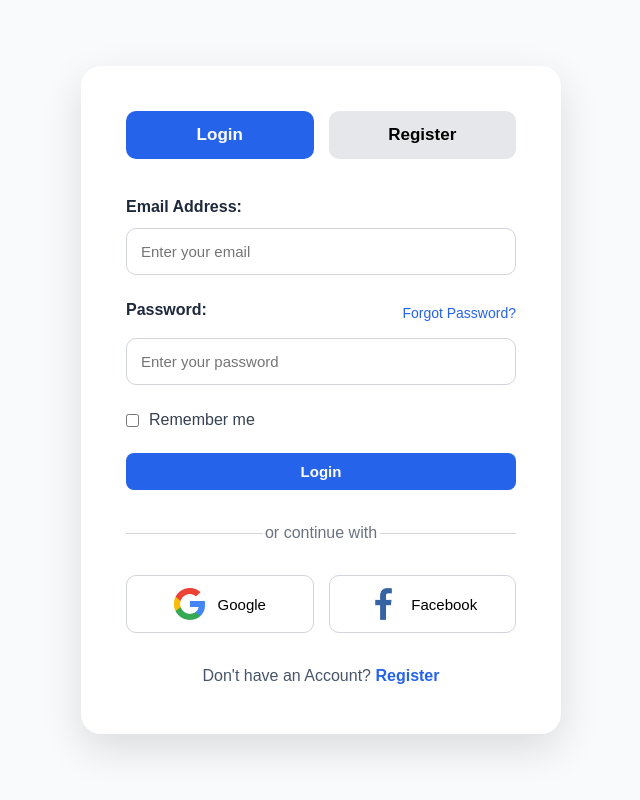
After one commit to Amarapriyanjith/Study-connect, a PHP site: the page made by login page.html in a window 1280 px wide. The commit adds this page. Shown: the whole page, without its empty margins (319-959 px from the left). Run offline with PHP 8.4, Linux system fonts and the light colour scheme.

Commit message:
login and register form

```diff
--- /dev/null
+++ b/css/login and register.css
@@ -0,0 +1,226 @@
+*{
+    margin:0;
+    padding:0;
+    box-sizing:border-box;
+    font-family:'Poppins',sans-serif;
+}
+
+body{
+    background:#f4f7fc;
+    display:flex;
+    justify-content:center;
+    align-items:center;
+    min-height:100vh;
+}
+
+.login-container{
+    width:480px;
+    background:#fff;
+    padding:45px;
+    border-radius:20px;
+    box-shadow:0 15px 40px rgba(0,0,0,.12);
+}
+
+.register-container{
+    width:480px;
+    background:#fff;
+    padding:45px;
+    border-radius:20px;
+    box-shadow:0 15px 40px rgba(0,0,0,.12);
+}
+
+.tabs{
+    display:flex;
+    gap:15px;
+    margin-bottom:35px;
+}
+
+.tabs button{
+    flex:1;
+    padding:14px;
+    border:none;
+    border-radius:10px;
+    background:#e5e7eb;
+    cursor:pointer;
+    font-size:17px;
+    font-weight:600;
+    transition:.3s;
+}
+
+.tabs button.active{
+    background:#2563eb;
+    color:#fff;
+}
+
+.tabs button:hover{
+    background:#2563eb;
+    color:white;
+}
+
+.form-group{
+    margin-bottom:22px;
+}
+
+.form-group label{
+    display:block;
+    margin-bottom:8px;
+    font-weight:600;
+    color:#1e293b;
+}
+
+/* Password heading */
+
+.password-title{
+    display:flex;
+    justify-content:space-between;
+    align-items:center;
+    margin-bottom:8px;
+}
+
+.password-title a{
+    color:#2563eb;
+    text-decoration:none;
+    font-size:14px;
+}
+
+.password-title a:hover{
+    text-decoration:underline;
+}
+
+.form-group input{
+    width:100%;
+    padding:14px;
+    border:1px solid #d1d5db;
+    border-radius:10px;
+    font-size:15px;
+    outline:none;
+    transition:.3s;
+}
+
+.form-group input:focus{
+    border-color:#2563eb;
+    box-shadow:0 0 8px rgba(37,99,235,.2);
+}
+
+.remember{
+    margin:20px 0;
+}
+
+.remember label{
+    display:flex;
+    align-items:center;
+    gap:10px;
+    color:#374151;
+}
+
+.login-btn{
+    width:100%;
+    padding:15px;
+    border:none;
+    border-radius:10px;
+    background:#2563eb;
+    color:white;
+    font-size:17px;
+    font-weight:600;
+    cursor:pointer;
+    transition:.3s;
+}
+
+.login-btn:hover{
+    background:#1d4ed8;
+}
+
+.register-btn{
+    width:100%;
+    padding:15px;
+    border:none;
+    border-radius:10px;
+    background:#2563eb;
+    color:white;
+    font-size:17px;
+    font-weight:600;
+    cursor:pointer;
+    transition:.3s;
+}
+
+.register-btn:hover{
+    background:#1d4ed8;
+}
+
+.divider{
+    text-align:center;
+    margin:30px 0;
+    color:#6b7280;
+    position:relative;
+}
+
+.divider::before,
+.divider::after{
+    content:"";
+    position:absolute;
+    top:50%;
+    width:35%;
+    height:1px;
+    background:#d1d5db;
+}
+
+.divider::before{
+    left:0;
+}
+
+.divider::after{
+    right:0;
+}
+
+.social-login{
+    display:flex;
+    gap:15px;
+}
+
+.social-login button{
+    flex:1;
+    display:flex;
+    align-items:center;
+    justify-content:center;
+    gap:12px;
+    padding:12px;
+    border:1px solid #d1d5db;
+    background:white;
+    border-radius:10px;
+    cursor:pointer;
+    font-size:15px;
+    font-weight:500;
+    transition:.3s;
+}
+
+.social-login button i{
+    margin-right:8px;
+}
+
+.social-login button:hover{
+    background:#f1f5f9;
+}
+
+.social-login img{
+    width: 32px;
+    height: 32px;
+    display: block;
+    object-fit: contain;
+}
+
+
+.signup{
+    text-align:center;
+    margin-top:30px;
+    color:#475569;
+}
+
+.signup a{
+    color:#2563eb;
+    text-decoration:none;
+    font-weight:600;
+}
+
+.signup a:hover{
+    text-decoration:underline;
+}
--- a/css/style.css
+++ b/css/style.css
@@ -4,7 +4,7 @@
     box-sizing:border-box;
     font-family:'Poppins',sans-serif;
     }
-.body{
+body{
     background:#f8fafc;
     color:#1e293b;
     line-height:1.6;
--- /dev/null
+++ b/login page.html
@@ -0,0 +1,117 @@
+<!DOCTYPE html>
+<!DOCTYPE html>
+<html lang="en">
+<head>
+    <meta charset="UTF-8">
+    <meta name="viewport" content="width=device-width, initial-scale=1.0">
+    <title>Login Form</title>
+    <link rel="stylesheet" href="css/login and register.css">
+    <link rel="stylesheet" href="css/style.css">
+</head>
+<body>
+
+        <div class="login-container">
+
+    <!-- Login/Register Tabs -->
+
+    <div class="tabs">
+
+        <button class="active">Login</button>
+
+        <button onclick="location.href='register.html'">
+            Register
+        </button>
+
+    </div>
+
+    <!-- Login Form -->
+
+    <form action="#" method="POST">
+
+        <div class="form-group">
+
+            <label>Email Address:</label>
+
+            <input type="email" name="email" placeholder="Enter your email" required>
+
+        </div>
+
+        <div class="form-group">
+
+            <div class="password-title">
+
+                <label>Password:</label>
+
+
+                <a href="#">Forgot Password?</a>
+
+            </div>
+            <input type="password" name="password" placeholder="Enter your password" required>
+
+
+
+        </div>
+
+        <div class="remember">
+
+            <label>
+
+                <input type="checkbox">
+
+                Remember me
+
+            </label>
+
+        </div>
+
+        <button type="submit" class="login-btn">
+            Login
+        </button>
+
+    </form>
+
+    <!-- Divider -->
+
+    <div class="divider">
+        <span>or continue with</span>
+    </div>
+
+    <!-- Social Login -->
+
+    <div class="social-login">
+
+        <button class="google">
+
+            <img src="photos/googlr.png" alt="google">
+
+            Google
+
+        </button>
+
+        <button class="facebook">
+
+            <img src="photos/facebook.png" alt="facebook">
+
+            Facebook
+
+        </button>
+
+    </div>
+
+    <!-- Register -->
+
+    <p class="signup">
+
+        Don't have an Account?
+
+        <a href="register.html">
+            Register
+        </a>
+
+    </p>
+
+</div>
+
+
+</body>
+</html>
```
Also changed, not shown: Browse Notes.html (+13 -1 lines), Login.php (deleted, +0 -39 lines), about us.html (+15 -2 lines), contact.html (+16 -4 lines), features.html (+12 -1 lines), home.html (+15 -2 lines), login.css (deleted, +0 -102 lines), register.html (added, +117 -0 lines), photos/facebook.png (added), photos/googlr.png (added), photos/login form.jpg (added).
